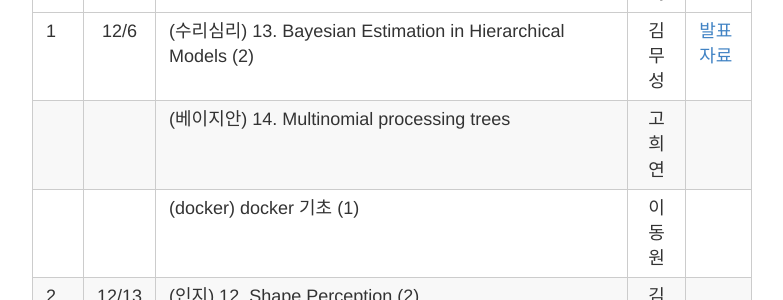
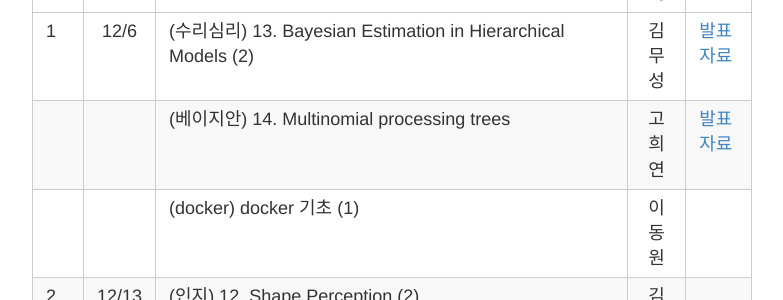
Before and after one commit to psygrammer/coco, a Jekyll site: the page built from _posts/2015-12-30-SCHEDULE.md, in a window 1280 px wide and 900 px high. Shown: the part 449-749 px from the top of the window, without its empty margins (248-1031 px from the left). Built offline with Jekyll 4.4.1, drawn with Linux system fonts in a browser that asks for light colours; Markdown is read by kramdown in place of the engine named in the settings.

Commit message:
Update 2015-12-30-SCHEDULE.md

```diff
--- a/_posts/2015-12-30-SCHEDULE.md
+++ b/_posts/2015-12-30-SCHEDULE.md
@@ -14,7 +14,7 @@ title: 스터디 일정 & 커리큘럼 & 발표자료
 | 회차   | 일시   | 내용                                  | 발표자  |              발표자료                    |
 | -----  |:------:| :-------------------------------------|:-------:|:----------------------------------------|
 | 1 | 12/6  |(수리심리) 13. Bayesian Estimation in Hierarchical Models (2)  |김무성 |[발표자료](http://nbviewer.ipython.org/github/psygrammer/coco/blob/master/part2/compsy/ch13/13_Bayesian_Estimation_in_Hierarchical_Models.ipynb) |
-|   |     |(베이지안) 14. Multinomial processing trees   |고희연 | |
+|   |     |(베이지안) 14. Multinomial processing trees   |고희연 |[발표자료](http://nbviewer.ipython.org/github/psygrammer/coco/blob/master/part3/bayes/ch14/Baye_Chap14.ipynb) |
 |   |     |(docker) docker 기초 (1)  |이동원 | |
 | 2 | 12/13 |(인지) 12. Shape Perception (2)   | 김덕태| |
 |   |     |(베이지안)  16. The BART model of risk taking |김무성 |
```
